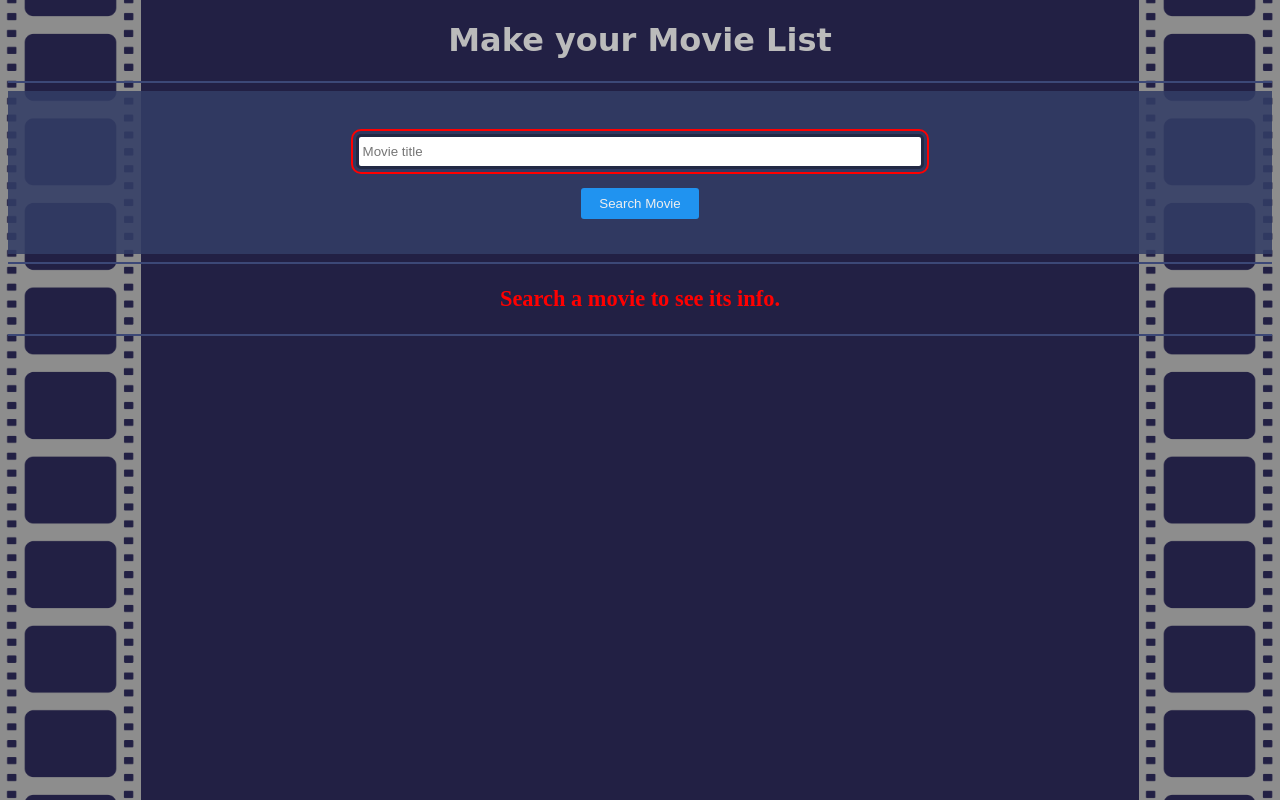
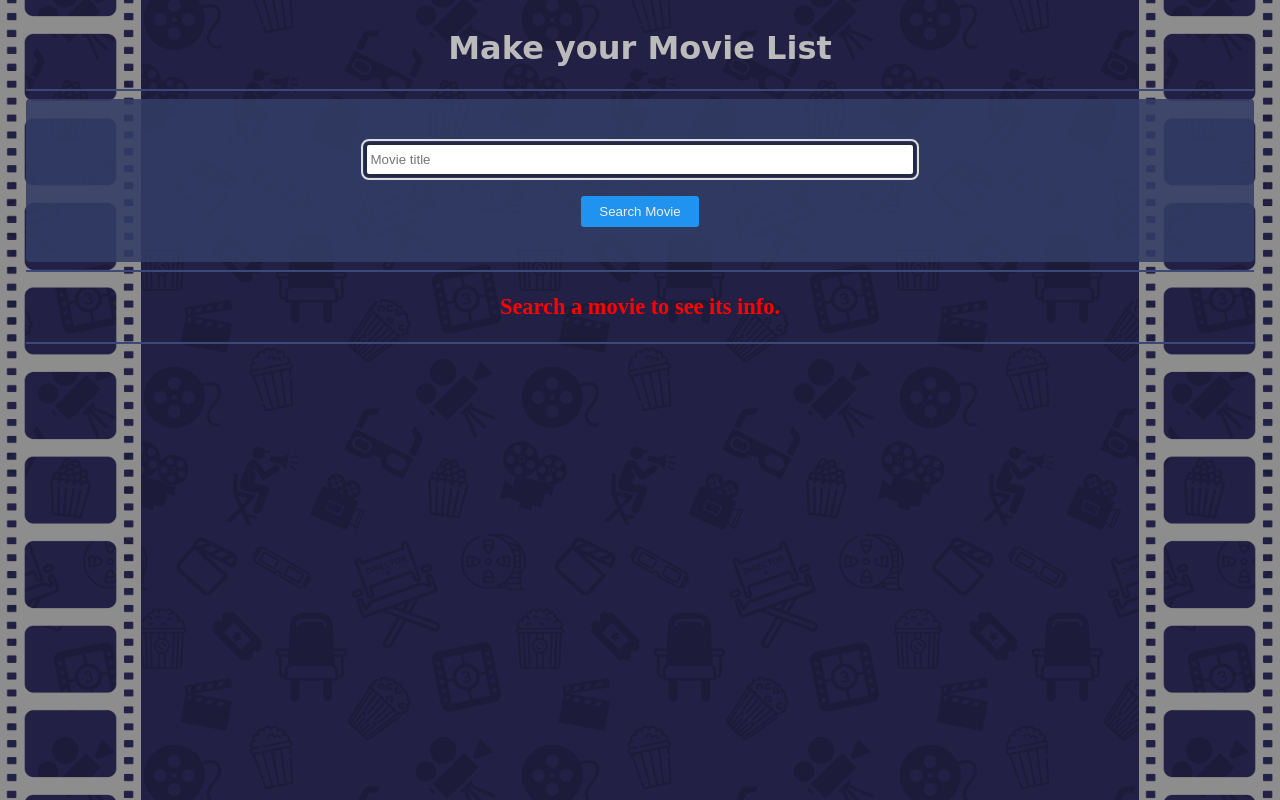
Before and after one commit to TinF9/movie-list3, a React (Create React App) app: page / in a window 1280 px wide. Built offline with nearby package versions, Linux system fonts and the light colour scheme.

Commit message:
fix: add background image.

```diff
--- a/public/index.css
+++ b/public/index.css
@@ -3,15 +3,22 @@
 }
 
 :focus {
-  outline: 2px solid #f00;
-  outline-offset: 3px;
+  outline: 2px solid #ddd;
+  outline-offset: 1px;
 }
 
 body {
-  background: url("background-image.png") left top / 11% repeat-y fixed,
-    url("background-image.png") right top / 11% repeat-y fixed, #222044;
+  background: url("bg-img.svg") fixed, #222044;
   color: #ccc;
   text-align: center;
+  margin: 0;
+}
+
+main {
+  background: url("background-image.png") left top / 11% repeat-y fixed,
+    url("background-image.png") right top / 11% repeat-y fixed;
+  padding: 1vh 0 3vh;
+  min-height: 100vh;
   animation: backgroundAnimation 40s linear infinite;
 }
 
@@ -33,12 +40,16 @@ hr {
   background-color: #3c4877;
   height: 2px;
   border-width: 0;
+  margin-left: 2vw;
+  margin-right: 2vw;
 }
 /* ------------------------------------- */
 .form {
   background-color: rgba(51, 61, 102, 0.87);
   padding: 30px 0;
   display: block;
+  margin: 0 2vw;
+  border-radius: 4px;
 }
 
 .form__searcher {
--- a/public/index.html
+++ b/public/index.html
@@ -1,22 +1,32 @@
 <!DOCTYPE html>
 <html lang="en">
-
   <head>
     <meta charset="utf-8" />
     <meta name="viewport" content="width=device-width, initial-scale=1" />
-  <meta name="keywords" content="movie, movies, list, info, searcher, movies-search, movies-dataset, movies-list">
-  <meta name="description" content="Search for the movies of your choice and make your custom movie list!">
-  <meta name="author" content="TinF9">
-  <link rel="icon" href="icon.ico">
-  <link rel="stylesheet" href="index.css">
-  <link rel="stylesheet" href="https://fonts.googleapis.com/css2?family=Comic+Neue">
-  <link rel="stylesheet" href="https://fonts.googleapis.com/icon?family=Material+Icons">
+    <meta
+      name="keywords"
+      content="movie, movies, list, info, searcher, movies-search, movies-dataset, movies-list"
+    />
+    <meta
+      name="description"
+      content="Search for the movies of your choice and make your custom movie list!"
+    />
+    <meta name="author" content="TinF9" />
+    <link rel="icon" href="icon.ico" />
+    <link rel="stylesheet" href="index.css" />
+    <link
+      rel="stylesheet"
+      href="https://fonts.googleapis.com/css2?family=Comic+Neue"
+    />
+    <link
+      rel="stylesheet"
+      href="https://fonts.googleapis.com/icon?family=Material+Icons"
+    />
     <title>Movie List</title>
   </head>
 
   <body>
     <noscript>You need to enable JavaScript to run this app.</noscript>
-  <div id="root"></div>
+    <main id="root"></main>
   </body>
-
 </html>
```
Also changed, not shown: public/bg-img.svg (added). Lines whose indentation alone changed are shown as unchanged.
